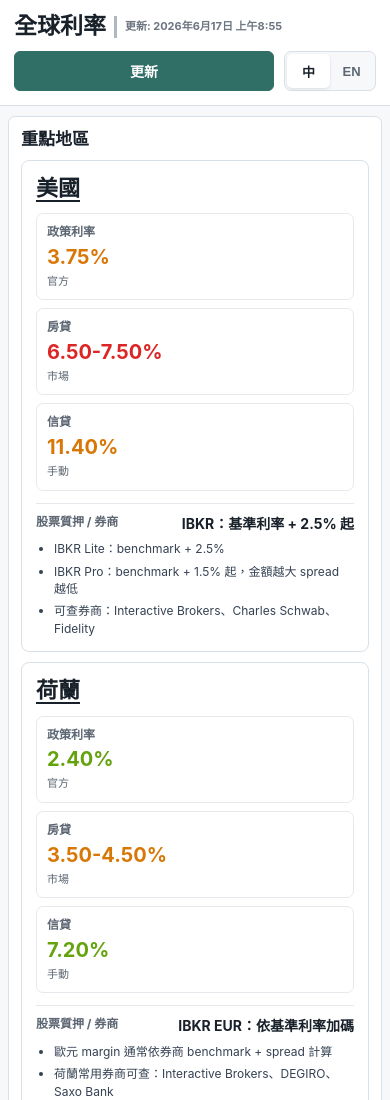
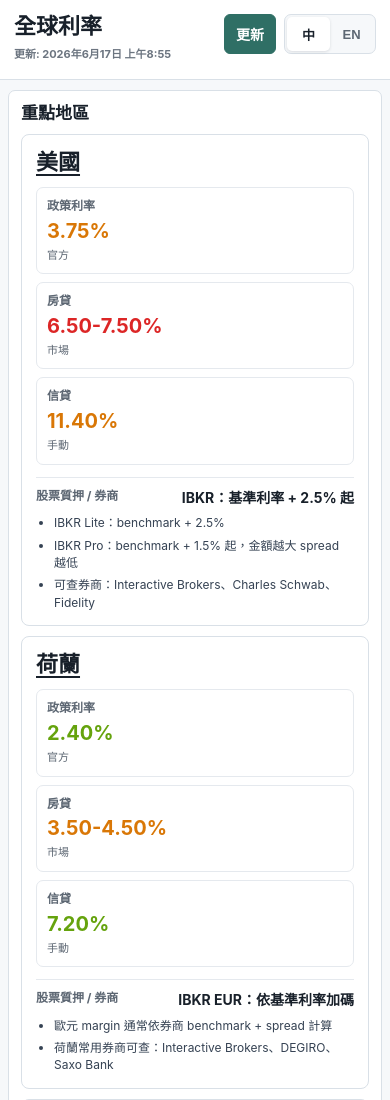
Before and after one commit to chouhsuan1202/interest-rate-dashboard, a website: page public/index.html in a window 390 px wide. Shown: the top 1100 px of the page. Drawn offline with Linux system fonts and the light colour scheme.

Commit message:
Compact mobile header actions

```diff
--- a/public/index.html
+++ b/public/index.html
@@ -5,7 +5,7 @@
     <meta name="viewport" content="width=device-width, initial-scale=1">
     <title>全球利率</title>
     <link rel="icon" href="./favicon.svg" type="image/svg+xml">
-    <link rel="stylesheet" href="./styles.css?v=20260617-title-source">
+    <link rel="stylesheet" href="./styles.css?v=20260617-mobile-header">
   </head>
   <body>
     <header class="page-header">
@@ -99,6 +99,6 @@
       </footer>
     </main>
 
-    <script type="module" src="./app.js?v=20260617-title-source"></script>
+    <script type="module" src="./app.js?v=20260617-mobile-header"></script>
   </body>
 </html>
--- a/public/styles.css
+++ b/public/styles.css
@@ -534,9 +534,10 @@ a {
   }
 
   .page-header {
-    flex-direction: column;
-    align-items: stretch;
-    gap: 12px;
+    display: grid;
+    grid-template-columns: minmax(0, 1fr) auto;
+    align-items: start;
+    gap: 10px;
     padding: 14px;
     position: sticky;
     top: 0;
@@ -544,14 +545,14 @@ a {
   }
 
   .page-header button {
-    width: 100%;
+    width: auto;
   }
 
   .header-actions {
-    width: 100%;
+    justify-self: end;
     display: grid;
-    grid-template-columns: minmax(0, 1fr) 92px;
-    gap: 10px;
+    grid-template-columns: auto 92px;
+    gap: 8px;
   }
 
   .language-toggle {
@@ -559,20 +560,25 @@ a {
     grid-template-columns: repeat(2, 1fr);
   }
 
+  #refreshButton {
+    min-width: 52px;
+    min-height: 40px;
+    padding: 0 11px;
+  }
+
   h1 {
-    font-size: 23px;
+    font-size: 22px;
   }
 
   .header-copy {
     display: grid;
-    grid-template-columns: auto minmax(0, 1fr);
-    align-items: center;
-    gap: 8px;
+    gap: 5px;
   }
 
   .inline-status {
     min-height: 22px;
-    padding-left: 8px;
+    border-left: 0;
+    padding: 0;
     font-size: 11px;
     white-space: nowrap;
     overflow: hidden;
```
